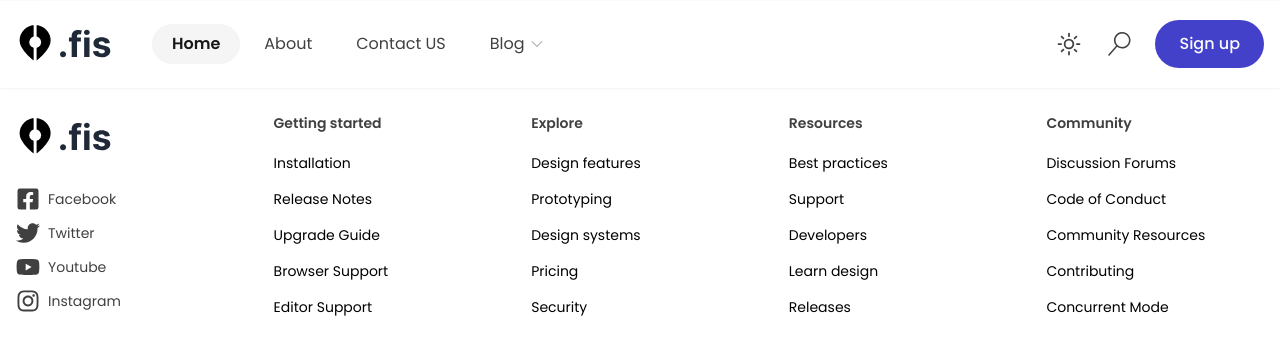
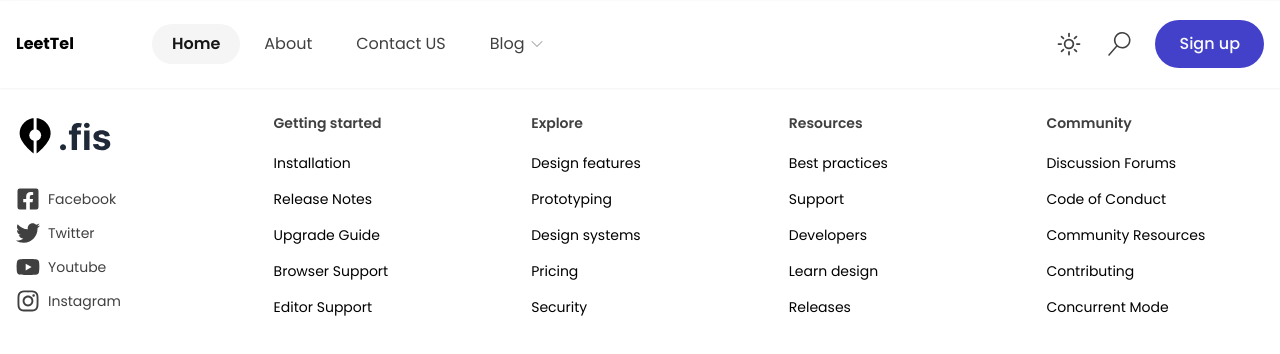
Before and after one commit to admondtamang/hostel-web, a Next.js app: page /blog in a window 1280 px wide. Shown: the top 354 px of the page. Built offline with nearby package versions, Linux system fonts and the light colour scheme.

Commit message:
fix: product page

```diff
--- a/package.json
+++ b/package.json
@@ -18,6 +18,8 @@
     "react": "18.2.0",
     "react-dom": "18.2.0",
     "react-icons": "^4.6.0",
+    "react-image-lightbox": "^5.1.4",
+    "react-lightbox-gallery": "^2.0.1",
     "sass": "^1.56.1",
     "styled-components": "^5.3.6",
     "sweetalert2": "^11.6.9",
--- a/src/components/Header.js
+++ b/src/components/Header.js
@@ -1,7 +1,5 @@
-import { Menu, Transition } from "@headlessui/react";
-import { ChevronDownIcon } from "@heroicons/react/20/solid";
-import { VscSearch } from "react-icons/vsc";
-import Link from "next/link";
+import { VscSearch } from 'react-icons/vsc';
+import Link from 'next/link';
 const Header = () => {
   return (
     <header>
@@ -9,56 +7,8 @@ const Header = () => {
         <div className="nc-MainNav1 relative z-10 ">
           <div className="px-4 lg:container py-4 lg:py-5 relative flex justify-between items-center mx-auto">
             <div className="hidden md:flex justify-start flex-1 items-center space-x-4 sm:space-x-10">
-              <a
-                className="ttnc-logo inline-block text-primary-6000 focus:outline-none focus:ring-0 w-24"
-                href="/"
-              >
-                <svg
-                  className="w-full hidden dark:block"
-                  viewBox="0 0 65 32"
-                  fill="none"
-                  xmlns="http://www.w3.org/2000/svg"
-                >
-                  <path
-                    d="M24.4444 14.0325C24.4444 21.4807 12.9444 29.3945 12.9444 29.3945C12.9444 29.3945 1.44444 21.4807 1.44444 14.0325C1.44444 7.51522 6.84722 2.39453 12.9444 2.39453C19.0417 2.39453 24.4444 7.51522 24.4444 14.0325Z"
-                    fill="currentColor"
-                  ></path>
-                  <path
-                    d="M12.9444 29.3945C12.9444 29.3945 24.4444 21.4807 24.4444 14.0325C24.4444 7.51522 19.0417 2.39453 12.9444 2.39453C6.84722 2.39453 1.44444 7.51522 1.44444 14.0325C1.44444 21.4807 12.9444 29.3945 12.9444 29.3945ZM12.9444 29.3945V2.6807"
-                    stroke="white"
-                    stroke-width="2"
-                    stroke-linecap="round"
-                    stroke-linejoin="round"
-                  ></path>
-                  <circle cx="13" cy="15" r="4" fill="white"></circle>
-                  <path
-                    d="M31.8601 25.2216C32.951 25.2216 33.897 24.3097 33.9055 23.1761C33.897 22.0597 32.951 21.1477 31.8601 21.1477C30.7351 21.1477 29.8061 22.0597 29.8146 23.1761C29.8061 24.3097 30.7351 25.2216 31.8601 25.2216ZM43.9261 11.9091H41.3267V11.0312C41.3267 10.1449 41.6847 9.625 42.75 9.625C43.1847 9.625 43.6278 9.71875 43.9176 9.8125L44.5568 7.08523C44.1051 6.94886 43.108 6.72727 41.9915 6.72727C39.5284 6.72727 37.696 8.11648 37.696 10.9631V11.9091H35.8466V14.6364H37.696V25H41.3267V14.6364H43.9261V11.9091ZM46.1442 25H49.7749V11.9091H46.1442V25ZM47.968 10.2216C49.0504 10.2216 49.9368 9.39489 49.9368 8.38068C49.9368 7.375 49.0504 6.54829 47.968 6.54829C46.8942 6.54829 46.0078 7.375 46.0078 8.38068C46.0078 9.39489 46.8942 10.2216 47.968 10.2216ZM63.5753 15.642C63.2514 13.2301 61.3082 11.7386 58.0014 11.7386C54.652 11.7386 52.4446 13.2898 52.4531 15.8125C52.4446 17.7727 53.6804 19.0426 56.2372 19.554L58.5043 20.0057C59.6463 20.2358 60.1662 20.6534 60.1832 21.3097C60.1662 22.0852 59.3224 22.6392 58.0526 22.6392C56.7571 22.6392 55.8963 22.0852 55.6747 21.0199L52.1037 21.2074C52.4446 23.7131 54.5753 25.2557 58.044 25.2557C61.4361 25.2557 63.8651 23.5256 63.8736 20.9432C63.8651 19.0511 62.6293 17.9176 60.0895 17.3977L57.7202 16.9205C56.5014 16.6562 56.0497 16.2386 56.0582 15.608C56.0497 14.8239 56.9361 14.3125 58.0611 14.3125C59.3224 14.3125 60.0724 15.0028 60.2514 15.8466L63.5753 15.642Z"
-                    fill="white"
-                  ></path>
-                </svg>
-                <svg
-                  className="w-full block dark:hidden"
-                  viewBox="0 0 65 32"
-                  fill="none"
-                  xmlns="http://www.w3.org/2000/svg"
-                >
-                  <path
-                    d="M24.4444 14.0325C24.4444 21.4807 12.9444 29.3945 12.9444 29.3945C12.9444 29.3945 1.44444 21.4807 1.44444 14.0325C1.44444 7.51522 6.84722 2.39453 12.9444 2.39453C19.0417 2.39453 24.4444 7.51522 24.4444 14.0325Z"
-                    fill="currentColor"
-                  ></path>
-                  <path
-                    d="M12.9444 29.3945C12.9444 29.3945 24.4444 21.4807 24.4444 14.0325C24.4444 7.51522 19.0417 2.39453 12.9444 2.39453C6.84722 2.39453 1.44444 7.51522 1.44444 14.0325C1.44444 21.4807 12.9444 29.3945 12.9444 29.3945ZM12.9444 29.3945V2.6807"
-                    stroke="white"
-                    stroke-width="2"
-                    stroke-linecap="round"
-                    stroke-linejoin="round"
-                  ></path>
-                  <circle cx="13" cy="15" r="4" fill="white"></circle>
-                  <path
-                    d="M31.8601 25.2216C32.951 25.2216 33.897 24.3097 33.9055 23.1761C33.897 22.0597 32.951 21.1477 31.8601 21.1477C30.7351 21.1477 29.8061 22.0597 29.8146 23.1761C29.8061 24.3097 30.7351 25.2216 31.8601 25.2216ZM43.9261 11.9091H41.3267V11.0312C41.3267 10.1449 41.6847 9.625 42.75 9.625C43.1847 9.625 43.6278 9.71875 43.9176 9.8125L44.5568 7.08523C44.1051 6.94886 43.108 6.72727 41.9915 6.72727C39.5284 6.72727 37.696 8.11648 37.696 10.9631V11.9091H35.8466V14.6364H37.696V25H41.3267V14.6364H43.9261V11.9091ZM46.1442 25H49.7749V11.9091H46.1442V25ZM47.968 10.2216C49.0504 10.2216 49.9368 9.39489 49.9368 8.38068C49.9368 7.375 49.0504 6.54829 47.968 6.54829C46.8942 6.54829 46.0078 7.375 46.0078 8.38068C46.0078 9.39489 46.8942 10.2216 47.968 10.2216ZM63.5753 15.642C63.2514 13.2301 61.3082 11.7386 58.0014 11.7386C54.652 11.7386 52.4446 13.2898 52.4531 15.8125C52.4446 17.7727 53.6804 19.0426 56.2372 19.554L58.5043 20.0057C59.6463 20.2358 60.1662 20.6534 60.1832 21.3097C60.1662 22.0852 59.3224 22.6392 58.0526 22.6392C56.7571 22.6392 55.8963 22.0852 55.6747 21.0199L52.1037 21.2074C52.4446 23.7131 54.5753 25.2557 58.044 25.2557C61.4361 25.2557 63.8651 23.5256 63.8736 20.9432C63.8651 19.0511 62.6293 17.9176 60.0895 17.3977L57.7202 16.9205C56.5014 16.6562 56.0497 16.2386 56.0582 15.608C56.0497 14.8239 56.9361 14.3125 58.0611 14.3125C59.3224 14.3125 60.0724 15.0028 60.2514 15.8466L63.5753 15.642Z"
-                    fill="#1F2937"
-                  ></path>
-                </svg>
+              <a className="ttnc-logo inline-block text-primary-6000 focus:outline-none focus:ring-0 w-24" href="/">
+                <b>LeetTel</b>
               </a>
 
               <ul className="nc-Navigation hidden lg:flex lg:flex-wrap lg:items-center lg:space-x-1 relative">
--- a/src/components/Section1.js
+++ b/src/components/Section1.js
@@ -44,7 +44,7 @@ const Section1 = () => {
     <div>
       <div className="SliderSection px-4">
         <div className="SectionSliderNewCategories flow-root">
-          <div className="Section-Heading relative flex flex-col sm:flex-row sm:items-end justify-between mb-12 lg:mb-16 text-neutral-900 dark:text-neutral-50">
+          <div className="Section-Heading relative flex flex-col sm:flex-row sm:items-end justify-between text-neutral-900 dark:text-neutral-50">
             <div className="max-w-2xl">
               <h2 className="text-3xl md:text-4xl font-semibold">Heading of sections</h2>
               <span className="mt-2 md:mt-3 font-normal block text-base sm:text-xl text-neutral-500 dark:text-neutral-400">
--- a/src/components/Section8.js
+++ b/src/components/Section8.js
@@ -45,14 +45,14 @@ const Section8 = () => {
     <div>
       <div className="SliderSection px-4 py-8">
         <div className="SectionSliderNewCategories flow-root">
-          <div className="Section-Heading relative flex flex-col sm:flex-row sm:items-end justify-between mb-12 lg:mb-16 text-neutral-900 dark:text-neutral-50">
+          <div className="Section-Heading relative flex flex-col sm:flex-row sm:items-end justify-between text-neutral-900 dark:text-neutral-50">
             <div className="max-w-2xl">
               <h2 className="text-3xl md:text-4xl font-semibold">Explore by types of stays</h2>
               <span className="mt-2 md:mt-3 font-normal block text-base sm:text-xl text-neutral-500 dark:text-neutral-400">
                 Descriptions for sections
               </span>
             </div>
-            <div className="mt-4 flex justify-end sm:ml-2 sm:mt-0 flex-shrink-0">
+            {/* <div className="mt-4 flex justify-end sm:ml-2 sm:mt-0 flex-shrink-0">
               <div className="NextPrev relative flex items-center text-neutral-900 dark:text-neutral-300 " data-id="NextPrev">
                 <button
                   className="w-10 h-10 mr-[6px] bg-white dark:bg-neutral-900 border border-neutral-200 dark:border-neutral-6000 dark:hover:border-neutral-500 rounded-full flex items-center justify-center hover:border-neutral-300 focus:outline-none"
@@ -69,7 +69,7 @@ const Section8 = () => {
                   <i className="las la-angle-right"></i>
                 </button>
               </div>
-            </div>
+            </div> */}
           </div>
 
           <SwiperCarousel swiperData={swiperData} PlaceComponent />
--- /dev/null
+++ b/src/components/lightbox/index.js
@@ -0,0 +1,39 @@
+import React, { Component, useState } from 'react';
+import Lightbox from 'react-image-lightbox';
+import 'react-image-lightbox/style.css'; // This only needs to be imported once in your app
+
+export default function LightBox({ images }) {
+  const [state, setState] = useState({
+    photoIndex: 0,
+    isOpen: false,
+  });
+  const { photoIndex, isOpen } = state;
+
+  return (
+    <div>
+      {/* image gallery */}
+      <div class="Top-Gallery grid grid-cols-1 md:grid-cols-2 lg:grid-cols-4 gap-4">
+        {images?.map((row, index) => (
+          <div
+            key={index}
+            onClick={() => setState({ ...state, isOpen: true, photoIndex: index })}
+            className={`${index == 0 ? 'md:col-span-2 row-span-2 ' : ''} hover:brightness-50`}
+          >
+            <img className="rounded-[24px]" src={row} alt="img" />
+          </div>
+        ))}
+      </div>
+
+      {isOpen && (
+        <Lightbox
+          mainSrc={images[photoIndex]}
+          nextSrc={images[(photoIndex + 1) % images.length]}
+          prevSrc={images[(photoIndex + images.length - 1) % images.length]}
+          onCloseRequest={() => setState({ ...state, isOpen: false })}
+          onMovePrevRequest={() => setState({ ...state, photoIndex: (photoIndex + images.length - 1) % images.length })}
+          onMoveNextRequest={() => setState({ ...state, photoIndex: (photoIndex + 1) % images.length })}
+        />
+      )}
+    </div>
+  );
+}
```
Also changed, not shown: src/components/blog-details/BlogHero.js (+15 -48 lines), src/components/blog-details/blogDetails.js (+26 -76 lines), 1 other file (tests, documents, lock files or other folders).
